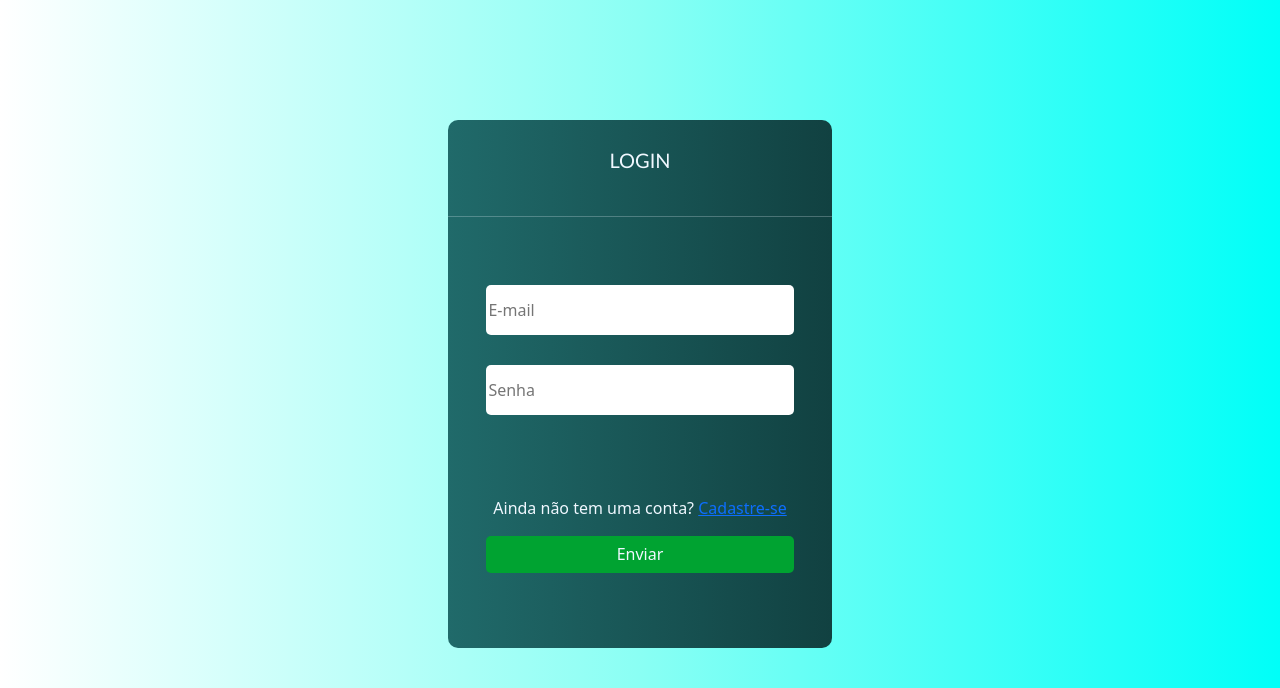
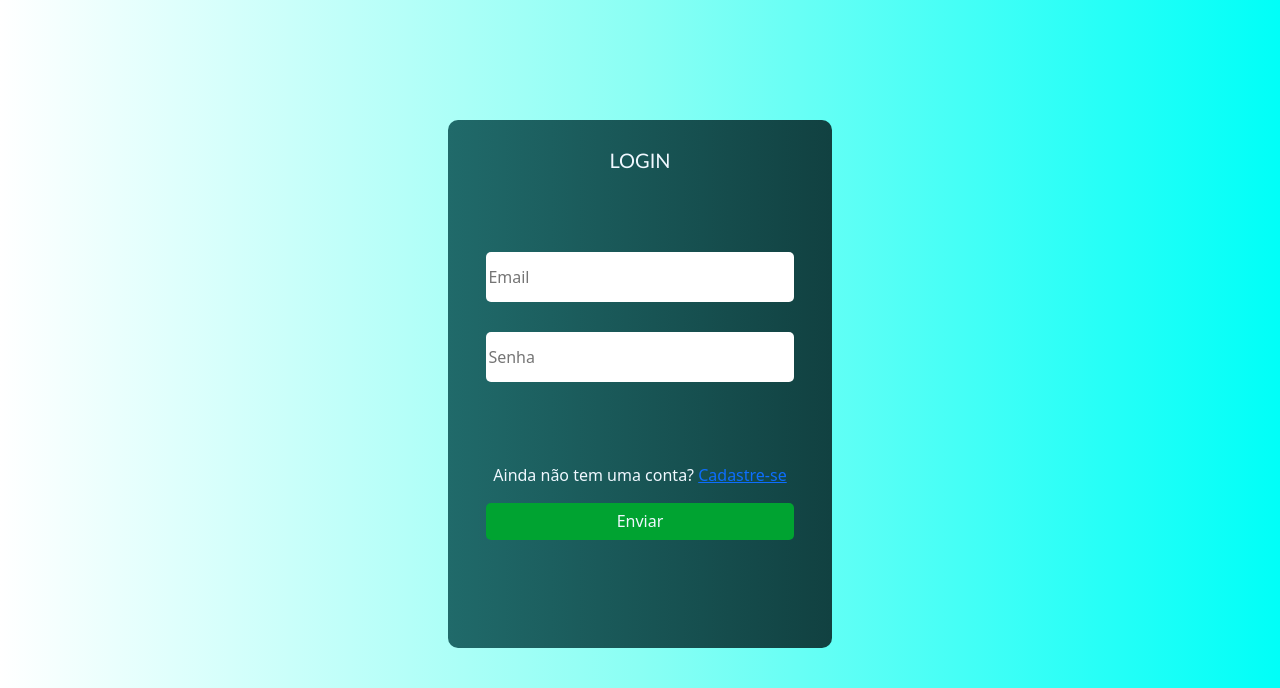
Before and after one commit to joaovittordjesus/projetoecomerce, a PHP site: page /login.php in a window 1280 px wide. Shown: the part 96-784 px from the top of the page. Run offline with PHP 8.4, Linux system fonts and the light colour scheme; data that the repository does not hold is empty; some libraries are stand-ins or nearby versions.

Commit message:
Alteração do login.php

```diff
--- a/login.php
+++ b/login.php
@@ -94,25 +94,24 @@
     </header>
 
     <div class="main">
-        <form action="" id="loginForm">
-
+        <form action="testelogin.php" id="loginForm">
+            <!--FORMULÁRIO DE LOGIN-->
             <h3 class="cabecalho">LOGIN</h3>
-            <hr>
             <div class="login">
 
                 <div class="div">
 
                     <label for="l-email"></label>
-                    <input type="email" placeholder="E-mail" id="email">
+                    <input type="email" name="email" placeholder="Email" id="email">
                     <span id="emailError" style="color: red;"></span>
 
                     <label for="l-password"></label>
-                    <input type="password" placeholder="Senha" id="password">
+                    <input type="password" name="senha" placeholder="Senha"  id="senha" id="password">
                     <span id="passwordError" style="color: red;"></span>
 
                 </div>
                 <p>Ainda não tem uma conta? <a href="#" onclick="mostrarCadastro()">Cadastre-se</a></p>
-                <input type="button" value="Enviar" class="button" onclick="validateForm()">
+                <input type="submit" name="submit" value="Enviar" class="button" onclick="validateForm()">
             </div>
 
         </form>
@@ -120,7 +119,7 @@
 
         <form action="login.php" method="POST" id="cadastroForm">
 
-            <!--=====CADASTRO=====-->
+            <!--FORMULÁRIO DE CADASTRO-->
             <h3 class="cabecalho">CADASTRO</h3>
             <hr>
             <div class="cadastro">
```
